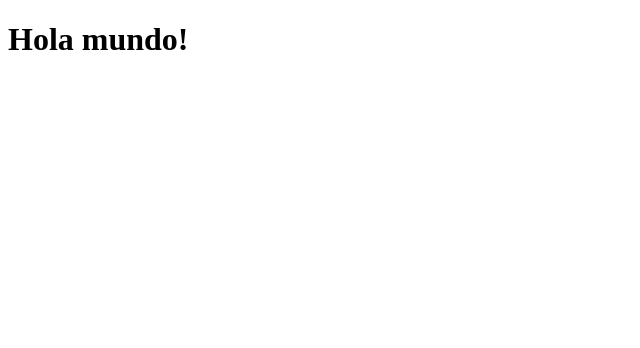
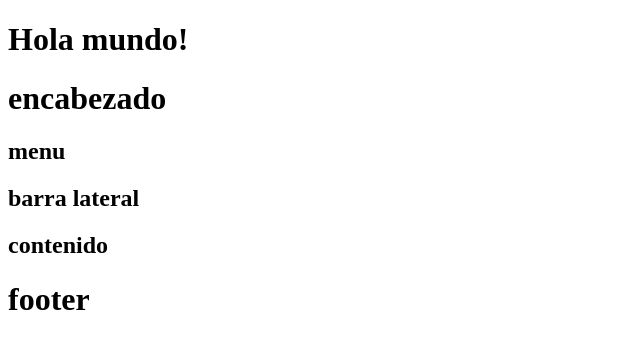
Before and after one commit to WashingtonNieto/ProyectoFicha3230985, a plain HTML site: page index.html in a window 1280 px wide. Shown: the whole page, without its empty margins (0-640 px from the left). Drawn offline with Linux system fonts and the light colour scheme.

Commit message:
Actualizacion del index 04-09-25

```diff
--- a/index.html
+++ b/index.html
@@ -7,5 +7,20 @@
 </head>
 <body>
     <h1>Hola mundo!</h1>
+    <header>
+        <h1>encabezado</h1>
+    </header>
+    <nav>
+        <h1>menu</h1>
+    </nav>
+    <aside>
+        <h1>barra lateral</h1>
+    </aside>
+    <section>
+        <h1>contenido</h1>
+    </section>
+    <footer>
+        <h1>footer</h1>
+    </footer>
 </body>
 </html>
```
